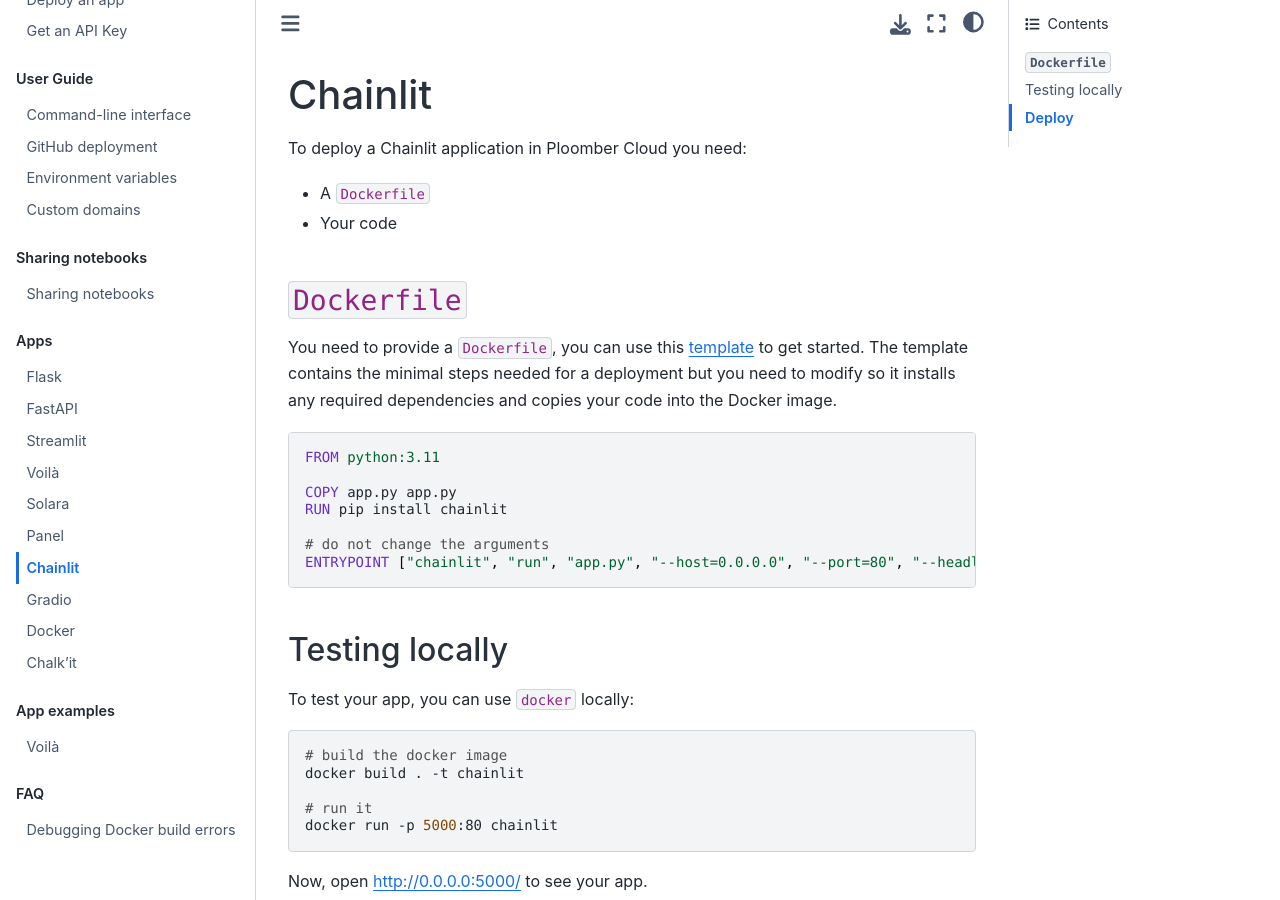
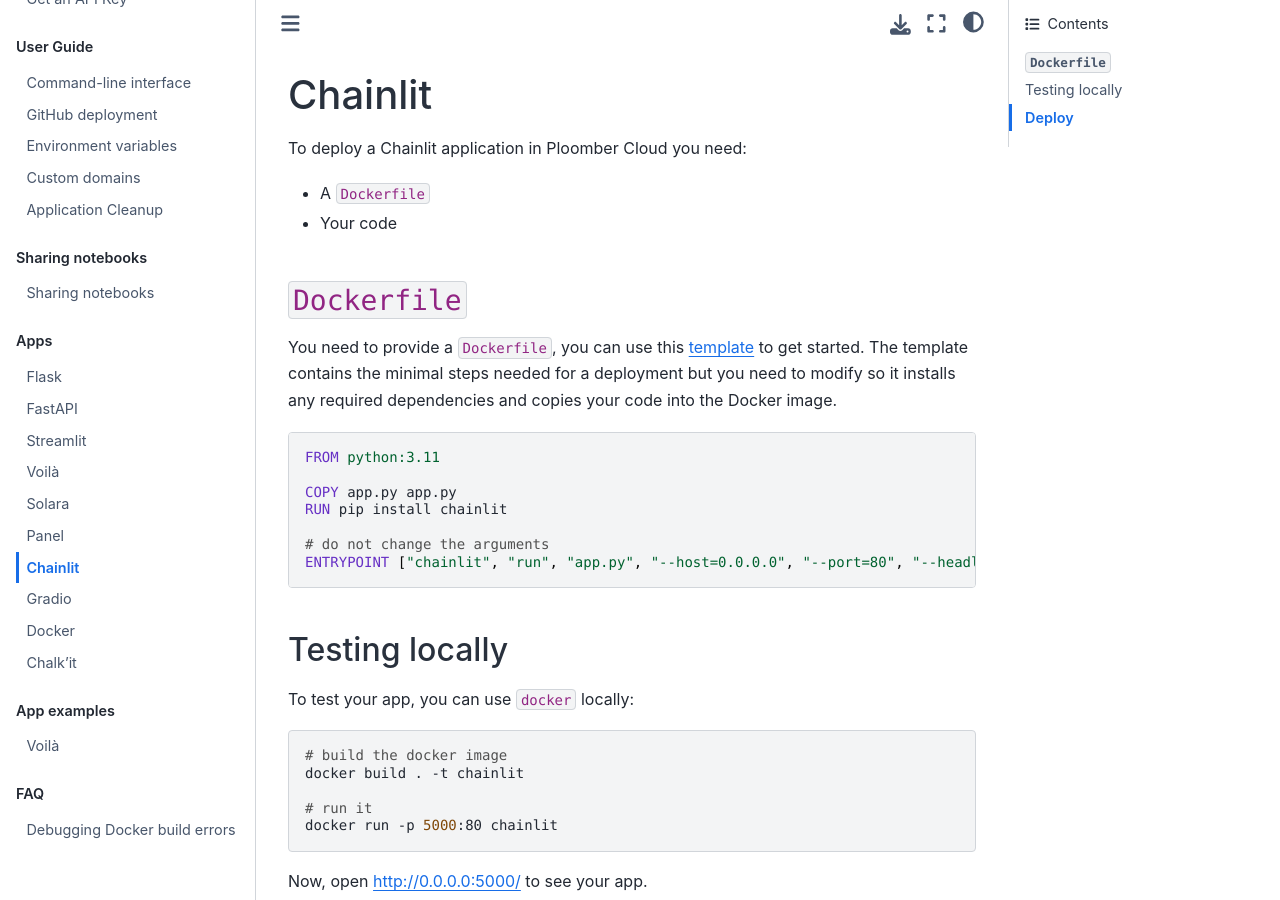
Before and after one commit to ploomber/doc, a Jupyter Book: the page built from doc/apps/chainlit.md, in a window 1280 px wide and 900 px high. Built offline with Jupyter Book 1.0.4 settings and Sphinx 7.4.7 and the Sphinx Book theme 1.1.4, drawn with Linux system fonts in a browser that asks for light colours; pages that are not in the unit, such as notebooks, are missing from menus.

Commit message:
fixed toc

```diff
--- a/doc/_toc.yml
+++ b/doc/_toc.yml
@@ -13,7 +13,7 @@
       - file: user-guide/github
       - file: user-guide/env-vars
       - file: user-guide/custom-domains
-      - file: user-guide/project_cleanup
+      - file: user-guide/application_cleanup
 
   - caption: Sharing notebooks
     chapters:
```
